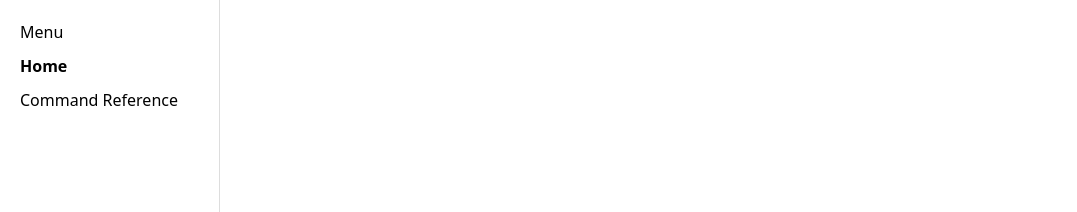
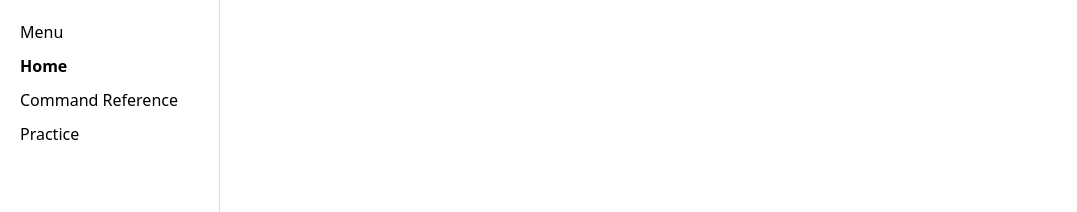
Before and after one commit to VivekVallabhan3407/Windows_Command_Manager, a React (Vite) app: page / in a window 1280 px wide. Shown: the top 212 px of the page, without its empty margins (0-1077 px from the left). Built offline with nearby package versions, Linux system fonts and the light colour scheme.

Commit message:
updated SideBar.jsx to add placeholder view for PracticeView in sidebar

```diff
--- a/src/components/SideBar.jsx
+++ b/src/components/SideBar.jsx
@@ -57,6 +57,17 @@ const Sidebar = ({ activeView, setActiveView , selectedCategory, setSelectedCate
         </div>
       )}
 
+      <button
+        onClick={() => setActiveView("practice")}
+        style={{
+          display: "block",
+          marginTop: "10px",
+          fontWeight: activeView === "practice" ? "bold" : "normal",
+        }}
+      >
+        Practice
+      </button>
+
     </div>
   );
 };
```
